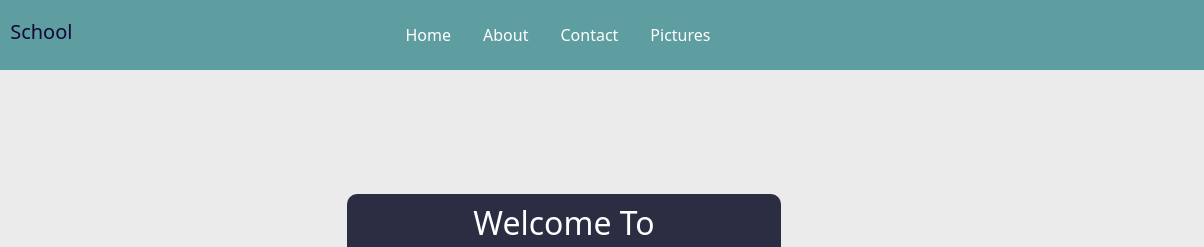
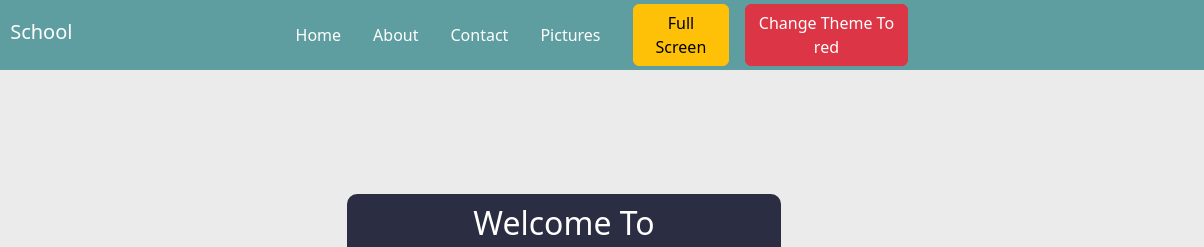
Before and after one commit to SamoProgrammer/samoprogrammer.github.io, a plain HTML site: page index.html in a window 1280 px wide. Shown: the top 247 px of the page, 76-1280 px from the left. Drawn offline with Linux system fonts and the light colour scheme.

Commit message:
style changer buttons

```diff
--- a/index.html
+++ b/index.html
@@ -4,7 +4,7 @@
     <meta charset="UTF-8">
     <meta http-equiv="X-UA-Compatible" content="IE=edge">
     <meta name="viewport" content="width=device-width, initial-scale=1.0">
-    <link rel="stylesheet" href="styles/main-page.css">
+    <link rel="stylesheet" href='styles/main-page.css'>
     <link rel="stylesheet" href="styles/bootstrap.min.css">
     <title>Mohammad Mohammadi</title>
 </head>
@@ -12,19 +12,23 @@
 <body>
     <header>
         <nav>
-            <div class="menu row">
+            <div class="menu row" id="menu">
                 <div class="col-md-2 menu-logo">
                     <img src="images/school.png" alt="menu-logo" width="50" height="50">
-                    <h5>School</h5>
+                    <h5 style="color: white;">School</h5>
                 </div>
                 <div class="col"></div>
-                <div class="col-md-4">
+                <div class="col-md-6">
                     <div class="row menu-navbar">
                         <ul class="list-group list-group-horizontal d-flex align-items-center justify-content-center">
                             <li><a href="index.html">Home</a></li>
                             <li><a href="about.html">About</a></li>
                             <li><a href="contact.html">Contact</a></li>
                             <li><a href="images.html">Pictures</a></li>
+                            <li><a href="#"><button class="btn btn-warning" id="changerButton"
+                                        onclick="changeMenuStyle()">Full Screen</button></a></li>
+                            <li><a href="#"><button class="btn btn-danger" id="themeChangerButton"
+                                        onclick="chnageMenuThemeColor()">Change Theme To red</button></a></li>
                         </ul>
                     </div>
                 </div>
@@ -38,9 +42,10 @@
             <h2>Welcome To</h2>
             <h3>Amirkabir Technical HighSchool</h3>
             <div class="splitter"></div>
+            <!-- <button class="btn btn-info" onclick="changeMenuToFullScreen()">Change Style</button> -->
         </div>
     </div>
-    <footer class="footer">
+    <footer class="footer" id="footer">
         <div class="row">
             <div class="col">
                 <h3>About</h3>
@@ -66,5 +71,6 @@
     </footer>
 </body>
 <script src="js/bootstrap.min.js"></script>
+<script src="js/style-changer.js"></script>
 
 </html>
--- /dev/null
+++ b/js/style-changer.js
@@ -0,0 +1,40 @@
+function changeMenuStyle() {
+    const menu = document.getElementById("menu");
+    const changerButton = document.getElementById("changerButton");
+    const footer = document.getElementById("footer");
+    // "styles/about-page.css"
+
+    if (changerButton.innerHTML == "Full Screen") {
+        menu.style.height = "100%";
+        menu.style.position = "fixed";
+        menu.style.bottom = "0";
+        menu.style.width = "100%";
+        menu.style.backgroundColor = "#2b2d42";
+        footer.style.position = "initial";
+        changerButton.innerHTML = "Back to normal";
+    } else if (changerButton.innerHTML == "Back to normal") {
+        menu.style.height = "";
+        menu.style.position = "";
+        menu.style.bottom = "";
+        menu.style.width = "";
+        menu.style.backgroundColor = "";
+        footer.style.position = "";
+        changerButton.innerHTML = "Full Screen";
+    }
+
+}
+function chnageMenuThemeColor() {
+    var changerButton = document.getElementById("themeChangerButton");
+    var isRed=false;
+    var styleSheet=document.querySelector("link[href='styles/main-page.css']");
+    // alert(changerButton.innerHTML);
+    if (isRed==false) {
+        styleSheet.href = "styles/contact-page.css";
+        changerButton.innerHTML = "Change Theme To blue";
+
+    }else if(isRed){
+        styleSheet.href = "styles/main-page.css";
+        changerButton.innerHTML = "Change Theme To red";
+
+    }
+}
--- a/styles/main-page.css
+++ b/styles/main-page.css
@@ -21,6 +21,7 @@ footer{
     margin-right: 0 !important;
     padding: 20px;
     color: white;
+
 }
 .introduction{
     background-color: #EBEBEB;
```
